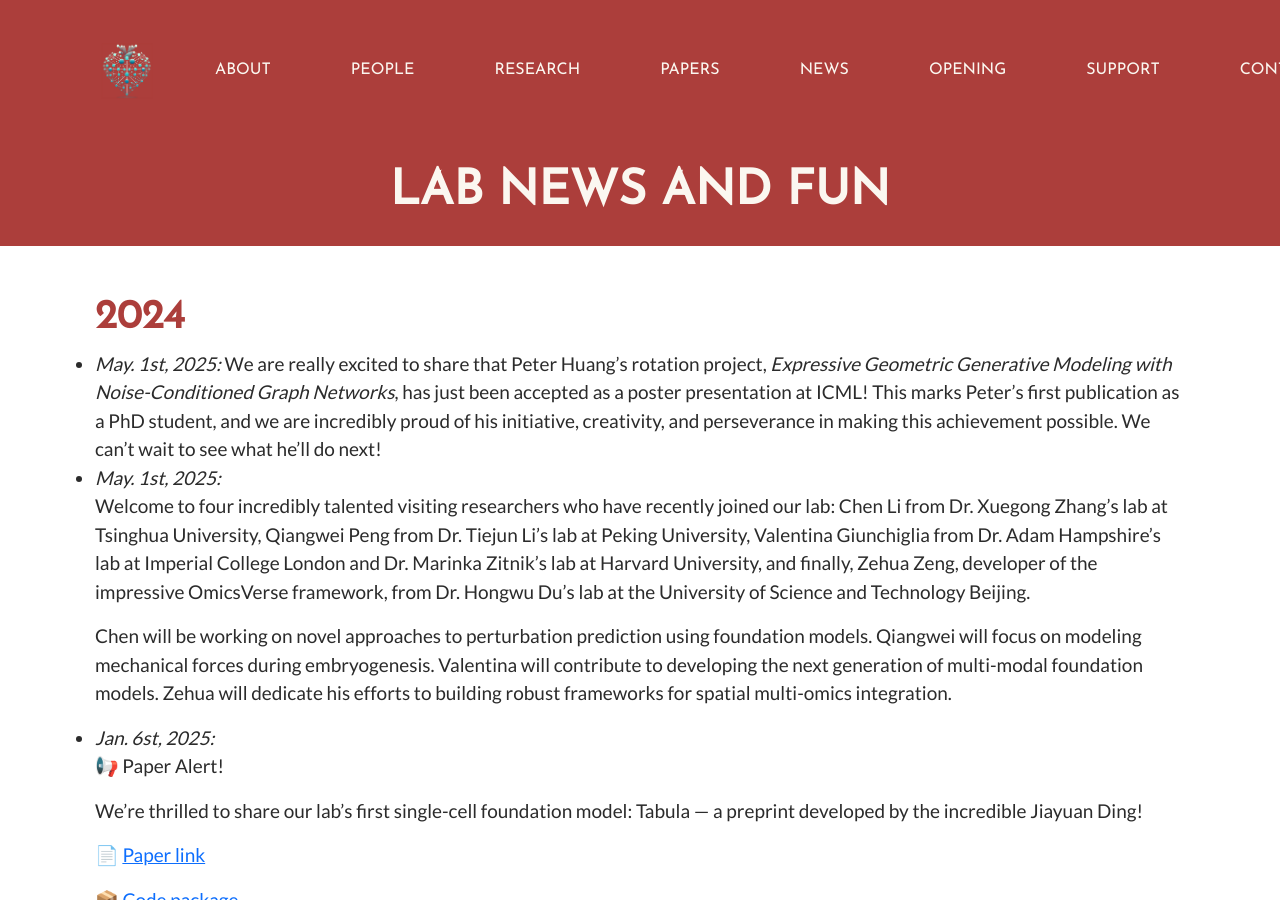
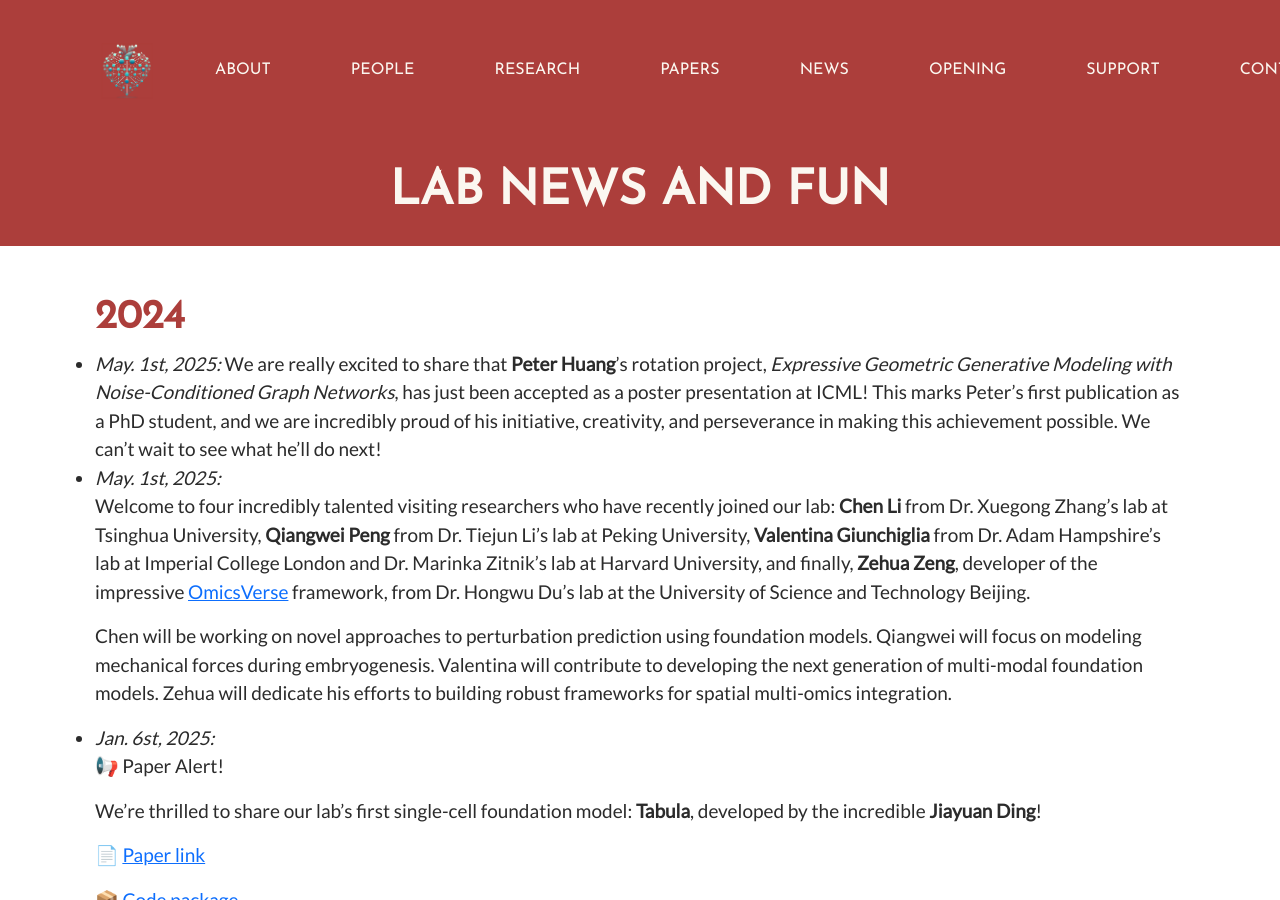
Before and after one commit to aristoteleo/qiu_lab_website, a Jekyll site: the page built from news.html, in a window 1280 px wide and 900 px high. Built offline with Jekyll 4.4.1, drawn with Linux system fonts in a browser that asks for light colours.

Commit message:
update news

```diff
--- a/news.html
+++ b/news.html
@@ -10,12 +10,12 @@ title: "Lab news and fun"
     <h1>2024</h1>
     <ul>
       <li style="font-size: 19px;">
-        <i>May. 1st, 2025:</i> We are really excited to share that Peter Huang’s rotation project, <i>Expressive Geometric Generative Modeling with Noise-Conditioned Graph Networks</i>, has just been accepted as a poster presentation at ICML! This marks Peter’s first publication as a PhD student, and we are incredibly proud of his initiative, creativity, and perseverance in making this achievement possible. We can’t wait to see what he’ll do next!
+        <i>May. 1st, 2025:</i> We are really excited to share that <b>Peter Huang</b>’s rotation project, <i>Expressive Geometric Generative Modeling with Noise-Conditioned Graph Networks</i>, has just been accepted as a poster presentation at ICML! This marks Peter’s first publication as a PhD student, and we are incredibly proud of his initiative, creativity, and perseverance in making this achievement possible. We can’t wait to see what he’ll do next!
       </li>
 
       <li style="font-size: 19px;">
         <i>May. 1st, 2025:</i>
-        <p> Welcome to four incredibly talented visiting researchers who have recently joined our lab: Chen Li from Dr. Xuegong Zhang’s lab at Tsinghua University, Qiangwei Peng from Dr. Tiejun Li’s lab at Peking University, Valentina Giunchiglia from Dr. Adam Hampshire’s lab at Imperial College London and Dr. Marinka Zitnik’s lab at Harvard University, and finally, Zehua Zeng, developer of the impressive OmicsVerse framework, from Dr. Hongwu Du’s lab at the University of Science and Technology Beijing. </p>
+        <p> Welcome to four incredibly talented visiting researchers who have recently joined our lab: <b>Chen Li</b> from Dr. Xuegong Zhang’s lab at Tsinghua University, <b>Qiangwei Peng</b> from Dr. Tiejun Li’s lab at Peking University, <b>Valentina Giunchiglia</b> from Dr. Adam Hampshire’s lab at Imperial College London and Dr. Marinka Zitnik’s lab at Harvard University, and finally, <b>Zehua Zeng</b>, developer of the impressive <a href="https://github.com/Starlitnightly/omicverse">OmicsVerse</a> framework, from Dr. Hongwu Du’s lab at the University of Science and Technology Beijing. </p>
 
         <p> Chen will be working on novel approaches to perturbation prediction using foundation models. Qiangwei will focus on modeling mechanical forces during embryogenesis. Valentina will contribute to developing the next generation of multi-modal foundation models. Zehua will dedicate his efforts to building robust frameworks for spatial multi-omics integration.</p>
       </li>
@@ -23,7 +23,7 @@ title: "Lab news and fun"
       <li style="font-size: 19px;">
         <i>Jan. 6st, 2025:</i>
         <p>📢 Paper Alert!</p>
-        <p>We’re thrilled to share our lab’s first single-cell foundation model: Tabula — a preprint developed by the incredible Jiayuan Ding! </p>
+        <p>We’re thrilled to share our lab’s first single-cell foundation model: <b>Tabula</b>, developed by the incredible <b>Jiayuan Ding</b>! </p>
         <p>📄 <a href="https://www.biorxiv.org/content/10.1101/2025.01.06.631427v1">Paper link</a> </p>
         <p>📦 <a href="https://github.com/aristoteleo/tabula">Code package</a> </p>
 
```
